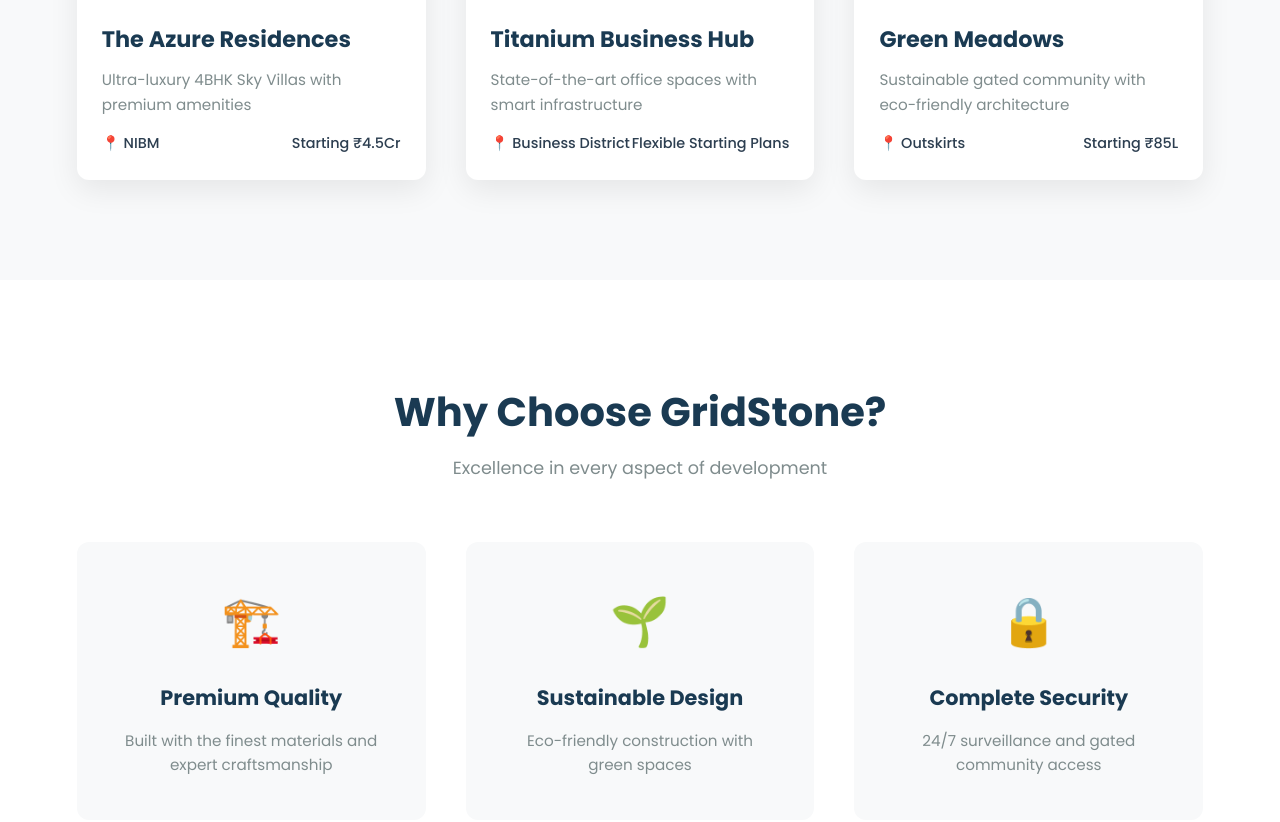
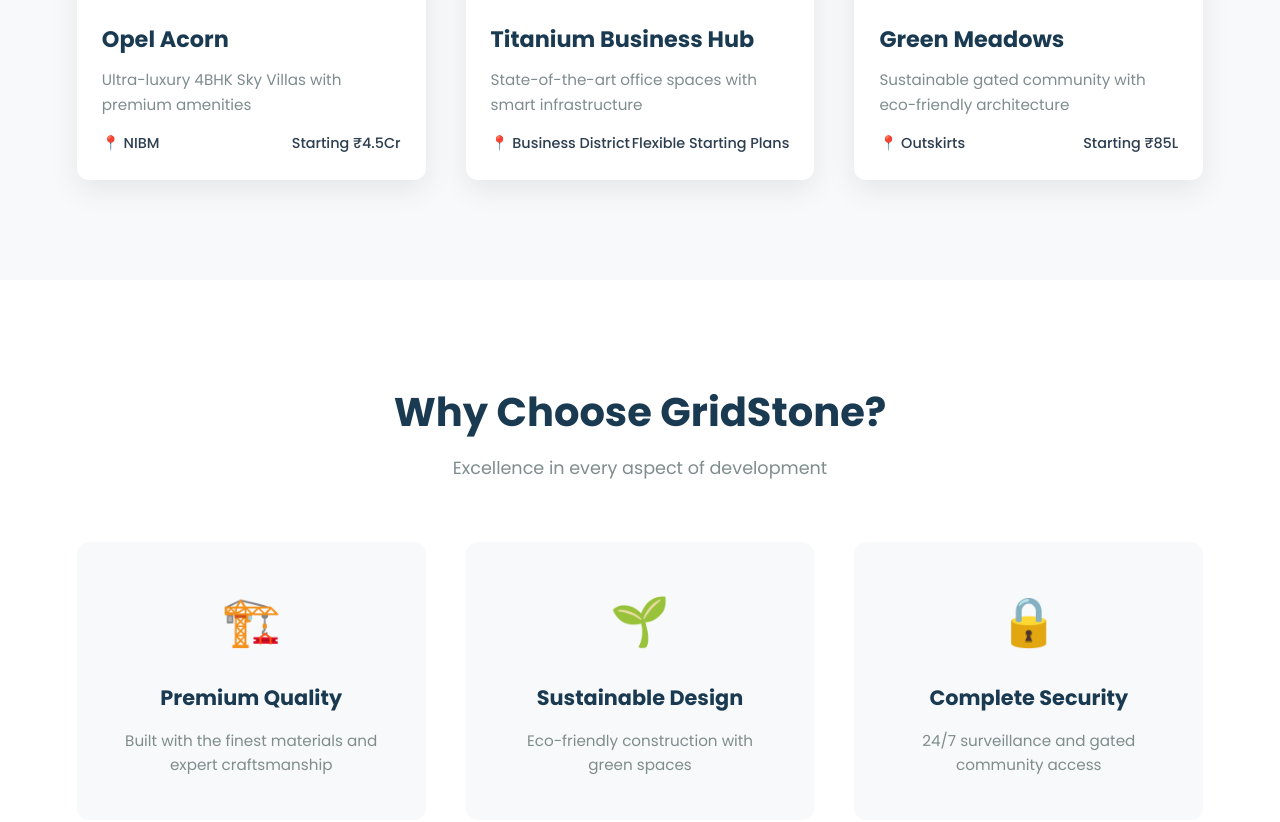
Before and after one commit to abdulrehmanmokashi1/gridstone-construction, a website: page public/index.html in a window 1280 px wide. Shown: the part 1954-2776 px from the top of the page. Drawn offline with Linux system fonts and the light colour scheme.

Commit message:
Name change to opel

```diff
--- a/public/index.html
+++ b/public/index.html
@@ -74,7 +74,7 @@
             </div>
             <div class="badge badge-residential">Residential</div>
             <div class="project-info">
-                <h3>The Azure Residences</h3>
+                <h3>Opel Acorn</h3>
                 <p class="project-desc">Ultra-luxury 4BHK Sky Villas with premium amenities</p>
                 <div class="project-details">
                     <span>📍 NIBM</span>
```
